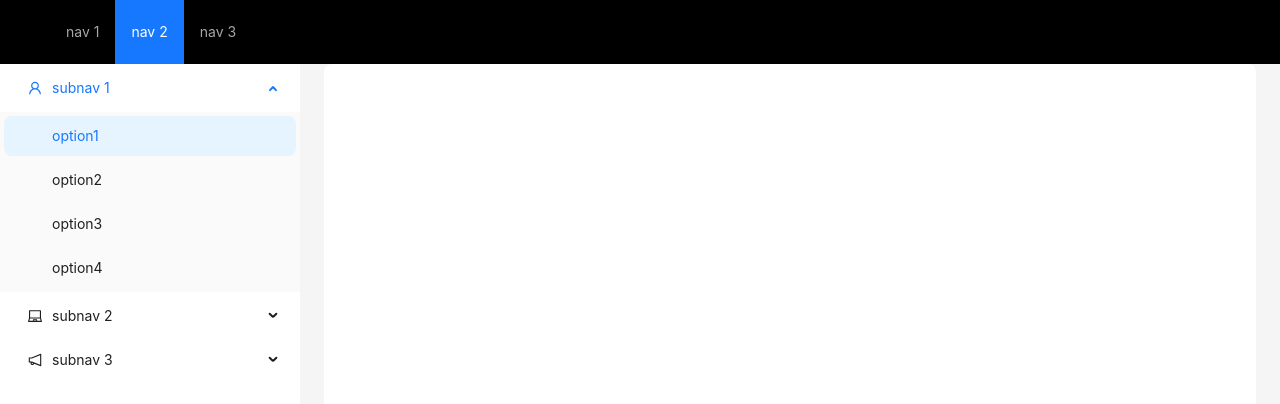
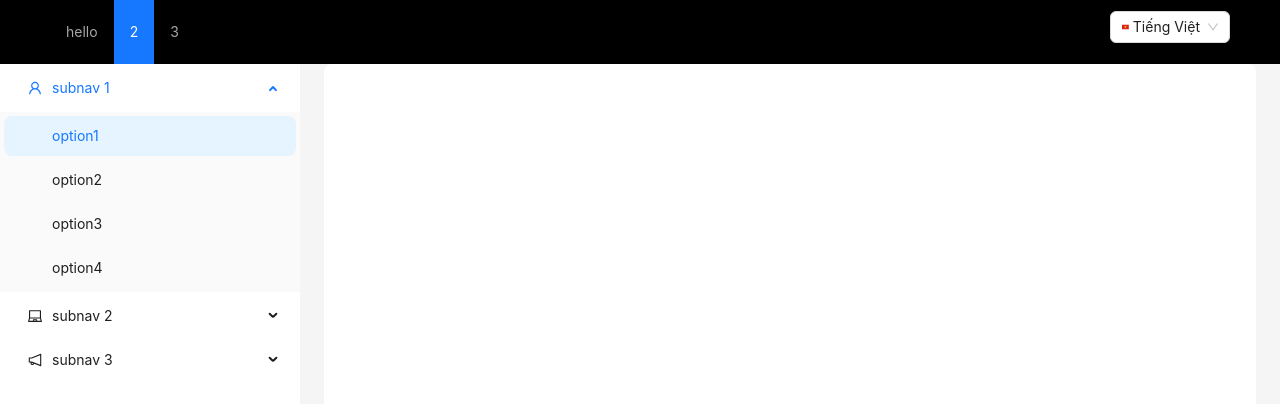
Before and after one commit to Turrabbit19/HOPE, a React (Vite) app in the folder fe/: page /admin in a window 1280 px wide. Shown: the top 404 px of the page. Built offline with nearby package versions, Linux system fonts and the light colour scheme.

Commit message:
course, pag

```diff
--- a/fe/package.json
+++ b/fe/package.json
@@ -13,8 +13,10 @@
     "@react-oauth/google": "^0.12.1",
     "antd": "^5.20.3",
     "axios": "^1.7.5",
+    "i18next": "^23.15.1",
     "react": "^18.3.1",
     "react-dom": "^18.3.1",
+    "react-i18next": "^15.0.2",
     "react-router-dom": "^6.26.1"
   },
   "devDependencies": {
--- a/fe/src/components/layout/layoutAdmin/header/index.jsx
+++ b/fe/src/components/layout/layoutAdmin/header/index.jsx
@@ -1,11 +1,69 @@
-import React from "react";
-import { Layout, Menu } from "antd";
+import React, { useState } from "react";
+import { Layout, Menu, Select } from "antd";
+import { useTranslation } from "react-i18next";
 const HeaderAdmin = () => {
   const { Header } = Layout;
-  const items1 = ["1", "2", "3"].map((key) => ({
+  const { t, i18n } = useTranslation();
+  const items1 = [t("hello"), "2", "3"].map((key) => ({
     key,
-    label: `nav ${key}`,
+    label: `${key}`,
   }));
+  const handleChange = (value) => {
+    if(value == "vi"){
+      i18n.changeLanguage("vi")
+    }else {
+      i18n.changeLanguage("en")
+    }
+  };
+  const labelOfVietNam = (
+    <div className="flex items-center gap-1">
+      <svg
+        width="30"
+        height="20"
+        viewBox="0 0 30 20"
+        xmlns="http://www.w3.org/2000/svg"
+        version="1.1"
+      >
+        <rect width="30" height="20" fill="#da251d" />
+        <polygon
+          points="15,4 11.47,14.85 20.71,8.15 9.29,8.15 18.53,14.85"
+          fill="#ff0"
+        />
+      </svg>{" "}
+      <span>Tiếng Việt</span>
+    </div>
+  );
+  const labelOfEnglish = (
+    <div className="flex items-center gap-1">
+      <svg
+        xmlns="http://www.w3.org/2000/svg"
+        viewBox="0 0 60 30"
+        width={40}
+        height={20}
+      >
+        <clipPath id="s">
+          <path d="M0,0 v30 h60 v-30 z" />
+        </clipPath>
+        <clipPath id="t">
+          <path d="M30,15 h30 v15 z v15 h-30 z h-30 v-15 z v-15 h30 z" />
+        </clipPath>
+        <g clipPath="url(#s)">
+          <path d="M0,0 v30 h60 v-30 z" fill="#012169" />
+          <path d="M0,0 L60,30 M60,0 L0,30" stroke="#fff" strokeWidth={6} />
+          <path
+            d="M0,0 L60,30 M60,0 L0,30"
+            clipPath="url(#t)"
+            stroke="#C8102E"
+            strokeWidth={4}
+          />
+          <path d="M30,0 v30 M0,15 h60" stroke="#fff" strokeWidth={10} />
+          <path d="M30,0 v30 M0,15 h60" stroke="#C8102E" strokeWidth={6} />
+        </g>
+      </svg>
+      <span>Tiếng Anh</span>
+    </div>
+  );
+
   return (
     <Header
       style={{
@@ -28,6 +86,25 @@ const HeaderAdmin = () => {
           background: "black",
         }}
       />
+      <div>
+        <Select
+          defaultValue="vi"
+          onChange={handleChange}
+          style={{
+            width: 120,
+          }}
+          options={[
+            {
+              value: "vi",
+              label: labelOfVietNam,
+            },
+            {
+              value: "en",
+              label: labelOfEnglish,
+            },
+          ]}
+        />
+      </div>
     </Header>
   );
 };
--- /dev/null
+++ b/fe/src/i18n/i18n.js
@@ -0,0 +1,29 @@
+import i18n from "i18next";
+import { initReactI18next } from "react-i18next";
+
+
+const resources = {
+  vi: {
+    translation: {
+      "hello": "chào"
+    }
+  },
+  en: {
+    translation: {
+      "hello": "hello"
+    }
+  }
+};
+
+i18n
+  .use(initReactI18next)
+  .init({
+    resources,
+    lng: "en",
+    // fallBackLng:"vi",
+    interpolation: {
+      escapeValue: false
+    }
+  });
+
+  export default i18n;
--- a/fe/src/main.jsx
+++ b/fe/src/main.jsx
@@ -4,6 +4,7 @@ import "./index.css";
 import { RouterProvider } from "react-router-dom";
 import Router from "./routes/index.jsx";
 // import ThemeProvisder from "./theme/themeContext/index.jsx";
+import "./i18n/i18n";
 
 createRoot(document.getElementById("root")).render(
   <StrictMode>
--- /dev/null
+++ b/fe/src/pages/admin/courses/add/index.jsx
@@ -0,0 +1,11 @@
+import React from 'react'
+
+const AddCourse = () => {
+  return (
+    <>
+
+    </>
+  )
+}
+
+export default AddCourse
--- /dev/null
+++ b/fe/src/pages/admin/courses/list/index.jsx
@@ -0,0 +1,64 @@
+import { Card, Col, Pagination, Row } from "antd";
+import React, { useState } from "react";
+import BreadCrumb from "../../../../routes/breadcrumb";
+
+const ListCourse = () => {
+    const [currentPage, setCurrentPage] = useState(1);
+  const cardsPerPage = 12;
+  const cardData = [
+    { title: "Card 1", content: "Card content 1" },
+    { title: "Card 2", content: "Card content 2" },
+    { title: "Card 3", content: "Card content 3" },
+    { title: "Card 4", content: "Card content 4" },
+    { title: "Card 4", content: "Card content 4" },
+    { title: "Card 4", content: "Card content 4" },
+    { title: "Card 4", content: "Card content 4" },
+    { title: "Card 4", content: "Card content 4" },
+    { title: "Card 4", content: "Card content 4" },
+    { title: "Card 4", content: "Card content 4" },
+    { title: "Card 4", content: "Card content 4" },
+    { title: "Card 4", content: "Card content 4" },
+    { title: "Card 4", content: "Card content 4" },
+    // Add more card data as needed
+  ];
+  const indexOfLastCard = currentPage * cardsPerPage;
+  const indexOfFirstCard = indexOfLastCard - cardsPerPage;
+  const currentCards = cardData.slice(indexOfFirstCard, indexOfLastCard);
+
+  const handlePageChange = (page) => {
+    setCurrentPage(page);
+  };
+  return (
+    <>
+      <Row gutter={16}>
+        {currentCards.map((card, index) => (
+          <Col
+            span={8}
+            key={index}
+            style={{
+              marginTop: index >= 3 ? 16 : 0,
+            }}
+          >
+            <Card
+              className="border-black border-[1px]"
+              title={card.title}
+              bordered={true}
+            >
+              {card.content}
+            </Card>
+          </Col>
+        ))}
+      </Row>
+      <Pagination
+        className="mt-4"
+        align="center"
+        defaultCurrent={1}
+        total={cardData.length}
+        pageSize={cardsPerPage}
+        onChange={handlePageChange}
+      />
+    </>
+  );
+};
+
+export default ListCourse;
--- a/fe/src/routes/index.jsx
+++ b/fe/src/routes/index.jsx
@@ -8,6 +8,9 @@ import NotFound from "../components/NotFound";
 import AddSt from "../pages/admin/addSt";
 import Loading from "../components/loading";
 import ScrollToTopButton from "../components/scrollToTopButton";
+import ListCourse from "../pages/admin/courses/list";
+import AddCourse from "../pages/admin/courses/add";
+import BreadCrumb from "./breadcrumb";
 // import LayoutStudent from "../components/layout/layoutStudent";
 
 const LayoutAdmin = lazy(() => import("../components/layout/layoutAdmin"));
@@ -27,7 +30,7 @@ const Router = createBrowserRouter([
     element: (
       <Suspense fallback={<Loading />}>
         <LayoutAdmin />
-        <ScrollToTopButton/>
+        <ScrollToTopButton />
       </Suspense>
     ),
 
@@ -45,6 +48,26 @@ const Router = createBrowserRouter([
         path: "add-student",
         element: <AddSt />,
       },
+      {
+        path: "course",
+        element: (
+          <>
+            <BreadCrumb />
+            <ListCourse />
+          </>
+        ),
+        children: [
+          {
+            path: "add",
+            element: (
+              <>
+                <BreadCrumb />
+                <AddCourse />
+              </>
+            ),
+          },
+        ],
+      },
     ],
   },
   {
@@ -52,17 +75,17 @@ const Router = createBrowserRouter([
     element: (
       <Suspense fallback={<Loading />}>
         <LayoutStudent />
-        <ScrollToTopButton/>
+        <ScrollToTopButton />
       </Suspense>
     ),
     children: [
       {
         path: "information",
         element: (
-          <Suspense fallback={<Loading/>}>
+          <Suspense fallback={<Loading />}>
             <StudentInformation />
           </Suspense>
-        )
+        ),
       },
       {
         path: "schedule",
@@ -72,7 +95,7 @@ const Router = createBrowserRouter([
           </Suspense>
         ),
       },
-    ]
+    ],
   },
   {
     path: "*",
```
Also changed, not shown: 1 other file (tests, documents, lock files or other folders).
